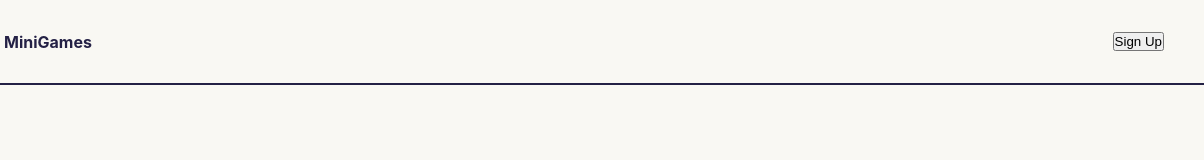
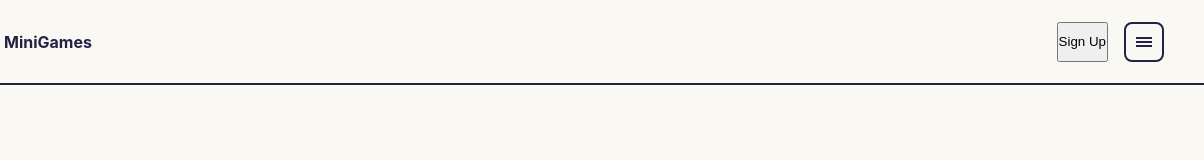
Before and after one commit to mariaparinova/mini-games, a website built with Vite: page index.html in a window 1280 px wide. Shown: the full height of the page, 76-1280 px from the left. Built offline with nearby package versions, Linux system fonts and the light colour scheme.

Commit message:
feat: Add burger menu icon with toggle functionality and styles

```diff
--- a/src/pages/common-components/header/header.scss
+++ b/src/pages/common-components/header/header.scss
@@ -42,6 +42,68 @@ a.active {
   cursor: default;
 }
 
+.burger-icon {
+  align-items: center;
+  justify-content: center;
+  width: 40px;
+  height: 40px;
+  color: variables.$on-primary;
+  border: 2px solid variables.$on-primary;
+  border-radius: variables.$corner-small;
+  transition: background-color, border-color, 0.3s;
+  cursor: pointer;
+  display: none;
+}
+
+.burger-line {
+  width: 16px;
+  height: 2px;
+  background-color: variables.$on-primary;
+  transition: background-color 0.3s;
+
+  &::before,
+  &::after {
+    position: relative;
+    content: '';
+    display: block;
+    width: 16px;
+    height: 2px;
+    background-color: variables.$on-primary;
+    transition:
+      background-color,
+      rotate 0.3s;
+  }
+
+  &::before {
+    top: -4px;
+  }
+
+  &::after {
+    bottom: -2px;
+  }
+}
+
+.burger-icon.opened {
+  border-color: variables.$bg-footer-low;
+  background-color: variables.$bg-footer-low;
+
+  .burger-line {
+    background-color: transparent;
+
+    &::before {
+      top: 1px;
+      background-color: variables.$white;
+      rotate: 45deg;
+    }
+
+    &::after {
+      bottom: 0;
+      background-color: variables.$white;
+      rotate: -45deg;
+    }
+  }
+}
+
 @media screen and (max-width: 1439px) {
   .header {
     padding: 0 40px;
@@ -59,6 +121,10 @@ a.active {
   .button.login {
     display: none;
   }
+
+  .burger-icon {
+    display: flex;
+  }
 }
 
 @media screen and (max-width: 767px) {
@@ -70,3 +136,14 @@ a.active {
     display: none;
   }
 }
+
+@media (hover: hover) and (pointer: fine) {
+  .burger-icon:hover {
+    background-color: variables.$surface;
+  }
+
+  .burger-icon.opened:hover {
+    background-color: variables.$bg-footer-lowest;
+    border-color: variables.$primary;
+  }
+}
--- a/src/pages/common-components/header/header.ts
+++ b/src/pages/common-components/header/header.ts
@@ -99,6 +99,23 @@ function getHeaderButtons() {
 
   return createDivElement({
     classList: ['buttons-container'],
-    children: [loginButton, signupButton],
+    children: [loginButton, signupButton, getBurgerIconElement()],
   });
 }
+
+function getBurgerIconElement() {
+  const line = createDivElement({
+    classList: ['burger-line'],
+  });
+
+  const icon = createDivElement({
+    classList: ['burger-icon'],
+    children: [line],
+  });
+
+  icon.onclick = () => {
+    icon.classList.toggle('opened');
+  };
+
+  return icon;
+}
```
